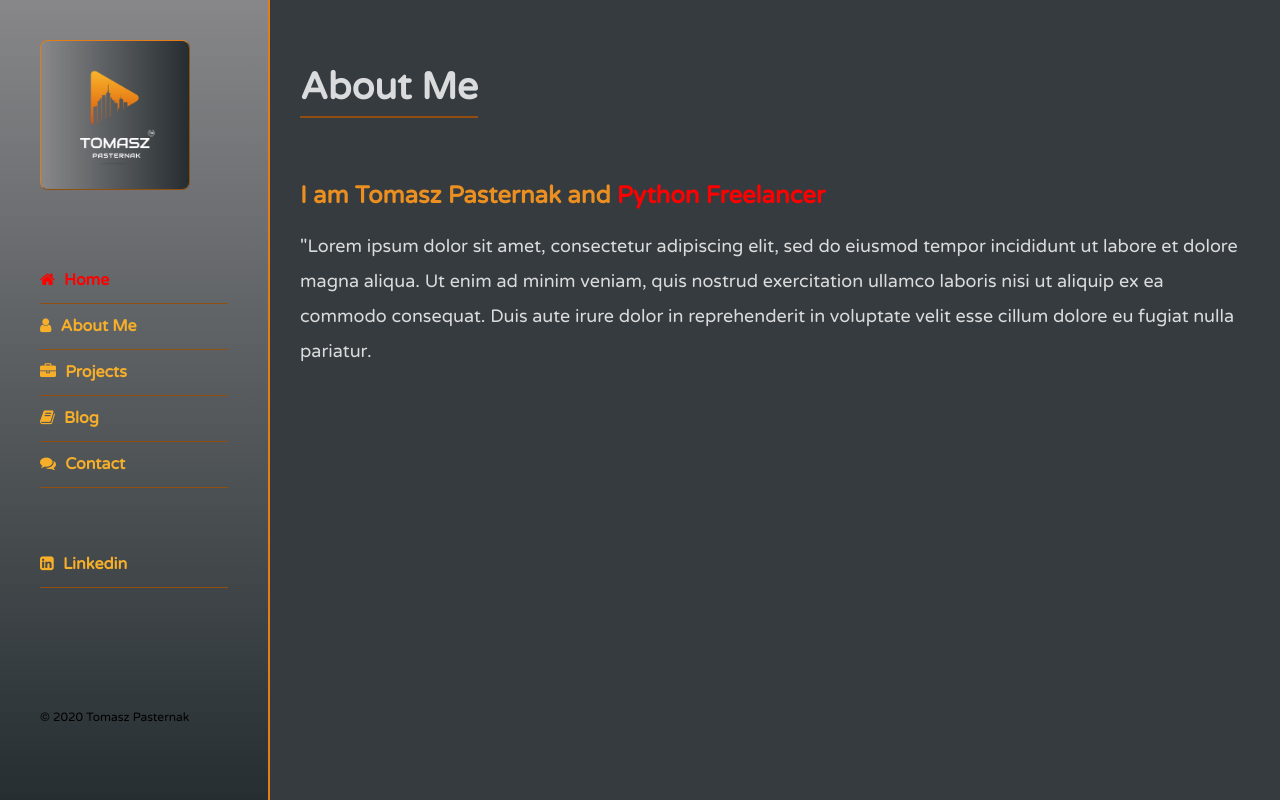
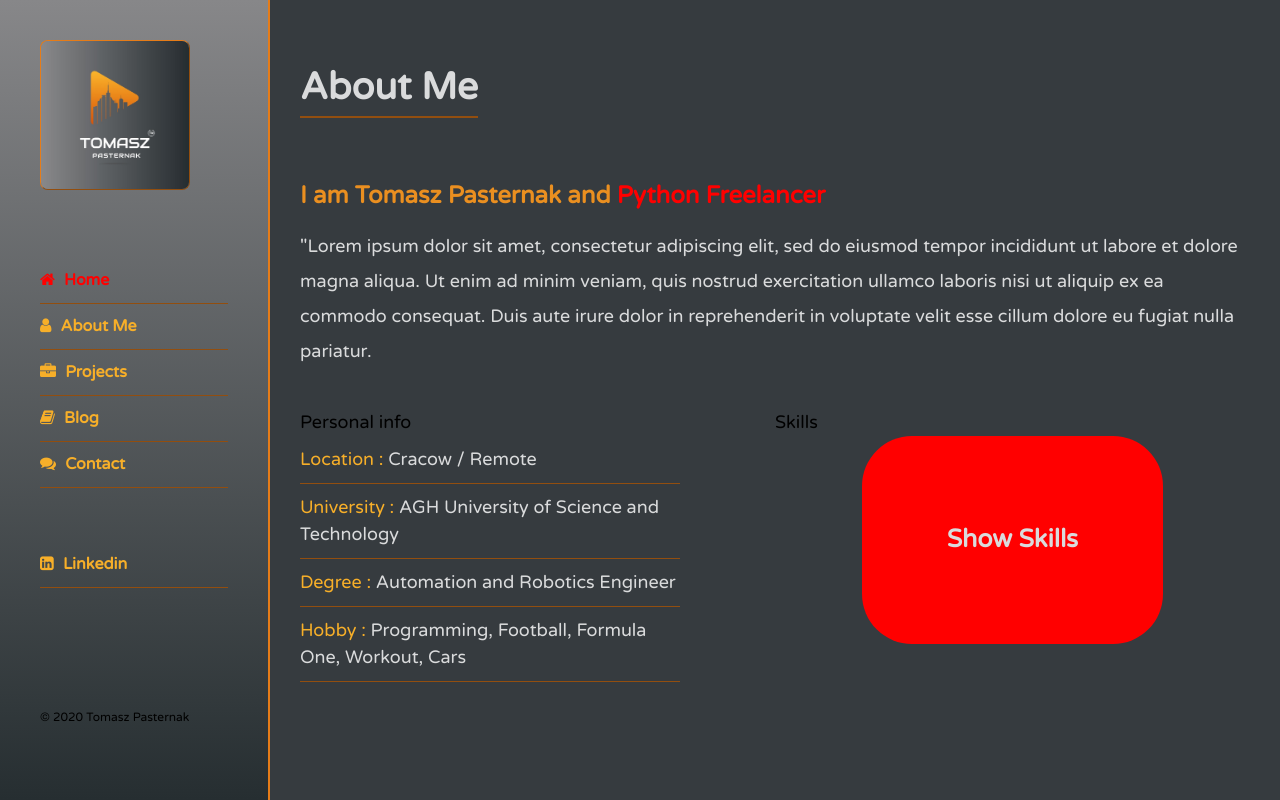
Before and after one commit to tomaszpasternak94/Django_business_card, a Django app: template business_card_project/portfolio/templates/portfolio/aboutme.html in a window 1280 px wide. Run offline with Django 3.2, Linux system fonts and the light colour scheme; the template is opened without the code that fills it, so the values that code supplies are empty; some libraries are stand-ins or nearby versions.

Commit message:
feat(24): div's and "show skills" button in personal info section added

```diff
--- a/business_card_project/portfolio/static/portfolio/custom.css
+++ b/business_card_project/portfolio/static/portfolio/custom.css
@@ -257,6 +257,53 @@ body {
 
 }
 
+.personal-info{
+	margin-top: 40px;
+	/*background-color: yellow;	*/
+	flex: 0 0 50%;
+	max-width: 50%,
+}
+
+.skills{
+	margin-top: 40px;
+	/*background-color: green;*/
+	flex: 0 0 50%;
+	max-width: 50%,
+}
+
+.info-item{
+	/*background-color: pink;*/
+	flex: 0 0 80%;
+	max-width: 80%,
+}
+.info-item p{
+	/*background-color: blue;*/
+	padding: 10px 0;
+	color: #f7af29;
+	font-weight: border;
+	border-bottom: 1px outset #e67c18;
+}
+.info-item p span{
+	color: #dadbdc;
+
+}
+
+.button-show-skills{
+	/*background-color: green;*/
+	display: flex;
+	justify-content: center;
+
+
+}
+.btn{
+	color:#dadbdc;
+	padding: 85px;
+	border-radius: 50px;
+	font-size: 25px;
+	font-weight: bold;
+
+
+}
 
 /*.home-section .intro .social-media a:hover{
 	transform: scale(1.2);
--- a/business_card_project/portfolio/static/portfolio/skins/havefun.css
+++ b/business_card_project/portfolio/static/portfolio/skins/havefun.css
@@ -1,7 +1,11 @@
+
 .aside .nav li a.active,
 .about-text h3 span,
 .aside .nav li a:hover{
 	color: #ff0000;
+}
+.btn{
+	background: #ff0000;
 }
 
 .aside .nav-toggle span,
--- a/business_card_project/portfolio/templates/portfolio/aboutme.html
+++ b/business_card_project/portfolio/templates/portfolio/aboutme.html
@@ -24,6 +24,31 @@
                               </p>
                           </div>
                       </div>
+                      <div class="row">
+                          <div class="personal-info">
+                              Personal info
+                              <div class="row">
+                                  <div class="info-item">
+                                      <p>Location : <span>Cracow / Remote</span></p>
+                                  </div>
+                                  <div class="info-item">
+                                      <p>University : <span>AGH University of Science and Technology</span></p>
+                                  </div>
+                                  <div class="info-item">
+                                      <p>Degree : <span>Automation and Robotics Engineer</span></p>
+                                  </div>
+                                  <div class="info-item">
+                                      <p>Hobby : <span>Programming, Football, Formula One, Workout, Cars</span></p>
+                                  </div>
+                              </div>
+                          </div>
+                          <div class="skills">
+                              Skills
+                              <div class="button-show-skills">
+                                  <a href="#" class="btn">Show Skills</a>
+                              </div>
+                          </div>
+                      </div>
                   </div>
               </div>
           </div>
```
